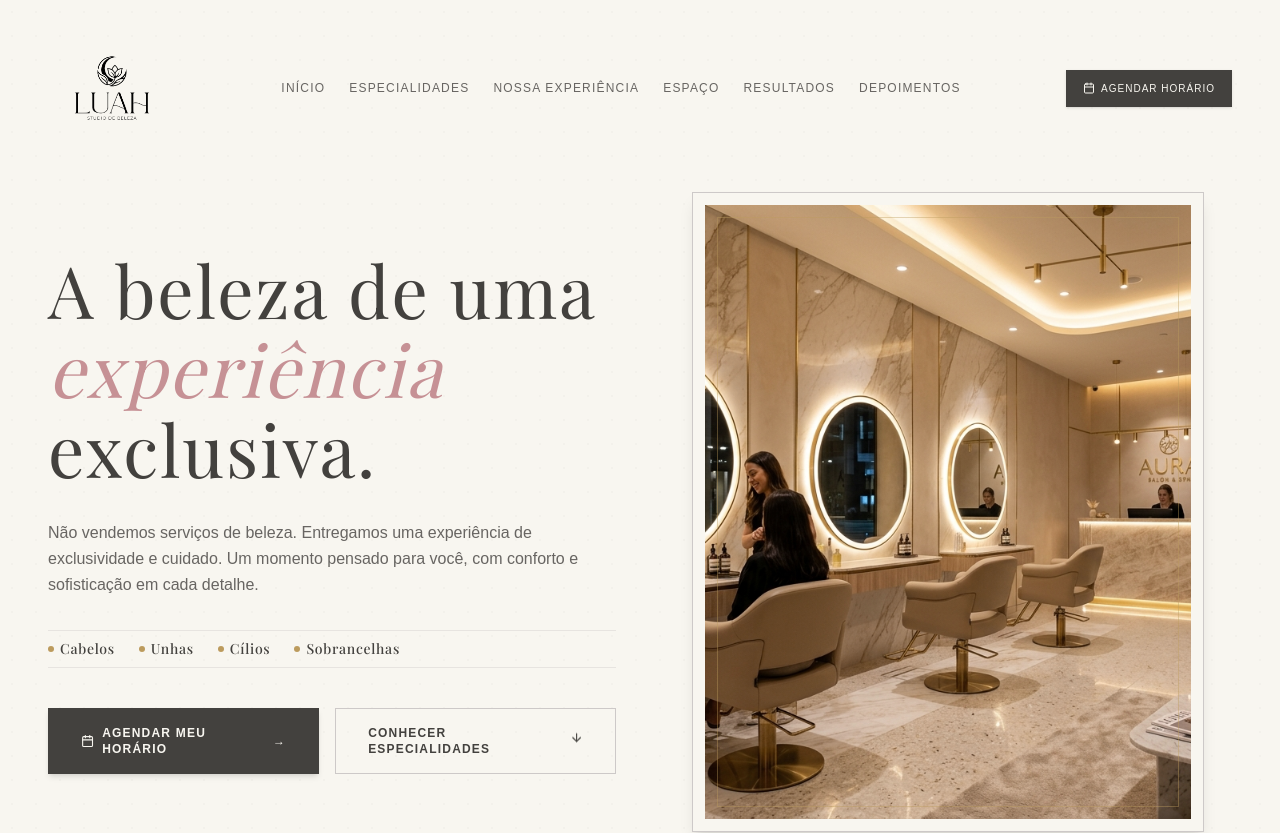
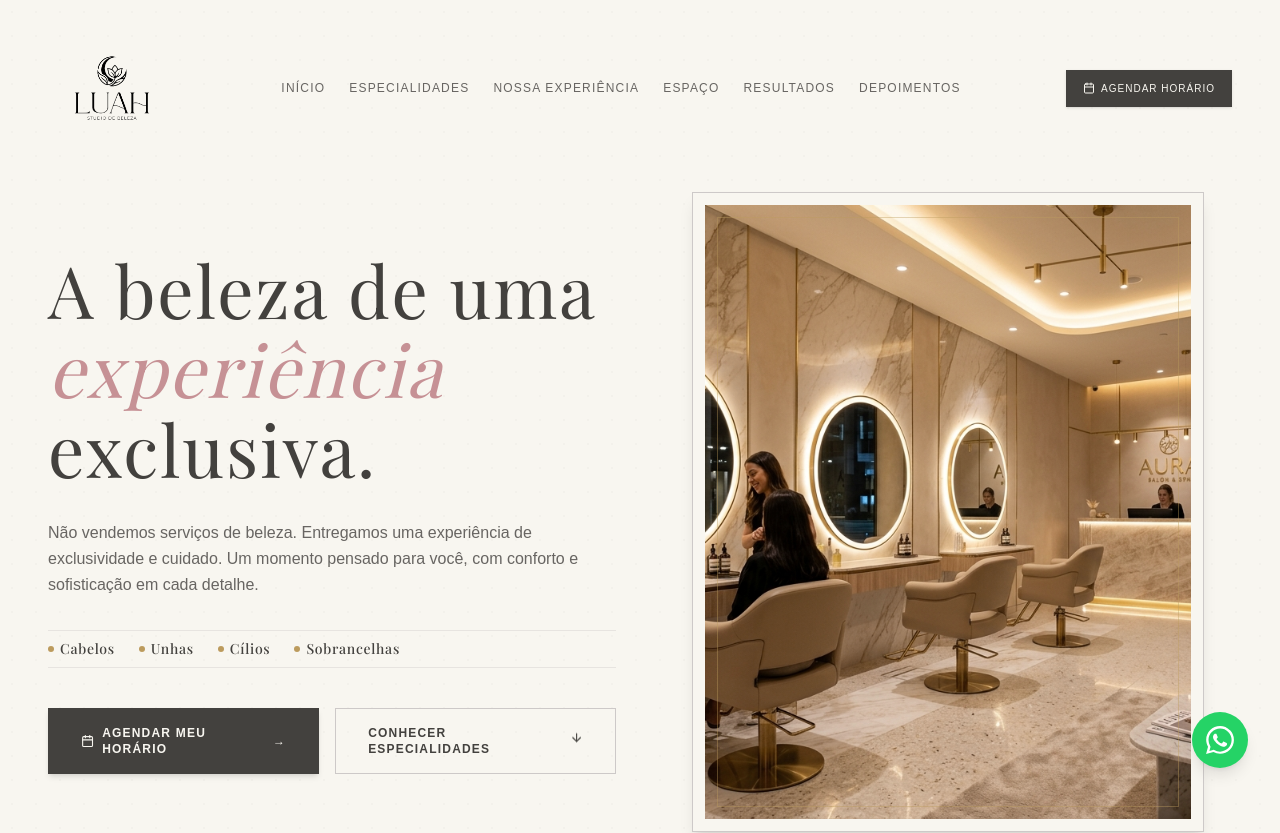
Before and after one commit to christiangomesss09-code/anesouza, a React (Vite) app: page / in a window 1280 px wide. Shown: the top 833 px of the page. Built offline with nearby package versions, Linux system fonts and the light colour scheme; a web font is replaced by a local one.

Commit message:
feat: adicionado botao flutuante do whatsapp

```diff
--- a/src/App.tsx
+++ b/src/App.tsx
@@ -309,6 +309,22 @@
         initialCategory={bookingCategory}
       />
 
+      {/* FLOATING WHATSAPP BUTTON */}
+      <div className="fixed bottom-6 right-6 md:bottom-8 md:right-8 z-50 flex items-center justify-center">
+        <div className="absolute w-full h-full bg-[#25D366] rounded-full animate-ping opacity-20"></div>
+        <a
+          href="http://wa.me/+5551980889798/"
+          target="_blank"
+          rel="noreferrer"
+          className="relative w-14 h-14 bg-[#25D366] text-white rounded-full flex items-center justify-center shadow-lg hover:scale-110 transition-transform duration-300"
+          aria-label="Agendar pelo WhatsApp"
+        >
+          <svg xmlns="http://www.w3.org/2000/svg" width="28" height="28" viewBox="0 0 24 24" fill="currentColor">
+            <path d="M17.472 14.382c-.297-.149-1.758-.867-2.03-.967-.273-.099-.471-.148-.67.15-.197.297-.767.966-.94 1.164-.173.199-.347.223-.644.075-.297-.15-1.255-.463-2.39-1.405-.883-.733-1.48-1.638-1.653-1.935-.173-.297-.018-.458.13-.606.134-.133.298-.347.446-.52.149-.174.198-.298.298-.497.099-.198.05-.371-.025-.52-.075-.149-.669-1.612-.916-2.207-.242-.579-.487-.5-.669-.51a12.8 12.8 0 0 0-.57-.01c-.198 0-.52.074-.792.372-.272.297-1.04 1.016-1.04 2.479 0 1.462 1.065 2.875 1.213 3.074.149.198 2.096 3.2 5.077 4.487.709.306 1.262.489 1.694.625.712.227 1.36.195 1.871.118.571-.085 1.758-.719 2.006-1.413.248-.694.248-1.289.173-1.413-.074-.124-.272-.198-.57-.347m-5.421 7.403h-.004a9.87 9.87 0 0 1-5.031-1.378l-.361-.214-3.741.982.998-3.648-.235-.374a9.86 9.86 0 0 1-1.51-5.26c.001-5.45 4.436-9.884 9.888-9.884 2.64 0 5.122 1.03 6.988 2.898a9.825 9.825 0 0 1 2.893 6.994c-.003 5.45-4.437 9.884-9.885 9.884m8.413-18.297A11.815 11.815 0 0 0 12.05 0C5.495 0 .16 5.335.157 11.892c0 2.096.547 4.142 1.588 5.945L.057 24l6.305-1.654a11.882 11.882 0 0 0 5.683 1.448h.005c6.554 0 11.89-5.335 11.893-11.893a11.821 11.821 0 0 0-3.48-8.413Z"/>
+          </svg>
+        </a>
+      </div>
+
     </div>
   );
 }
```
